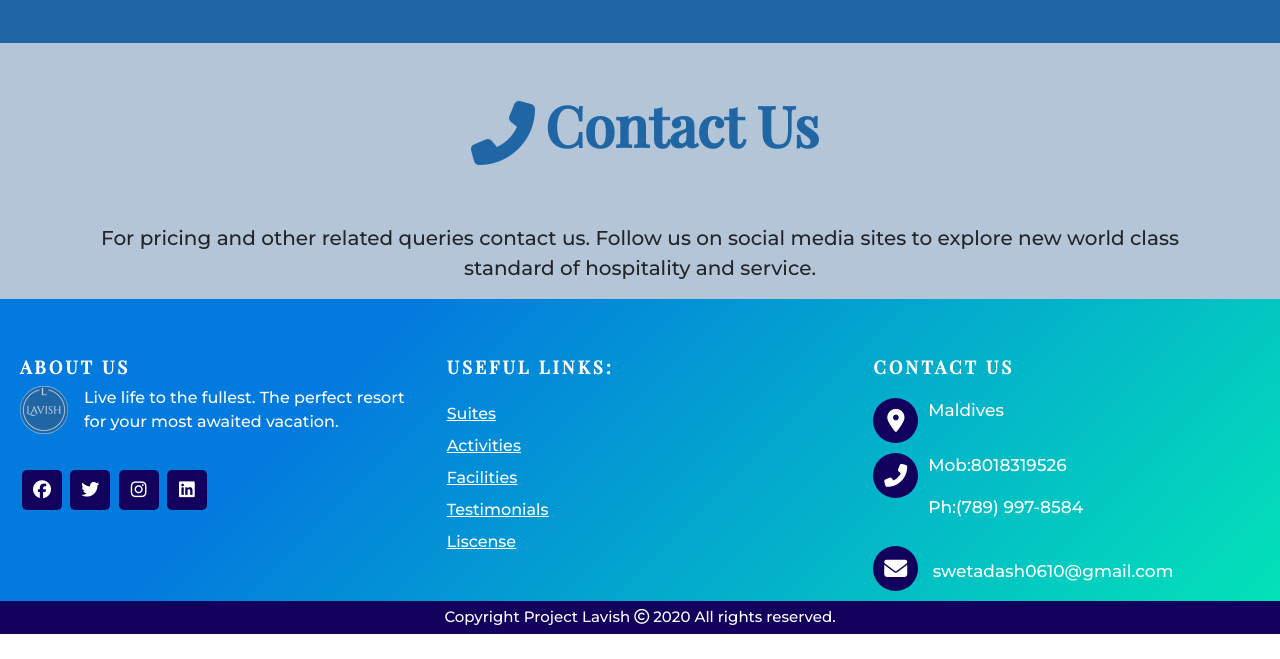
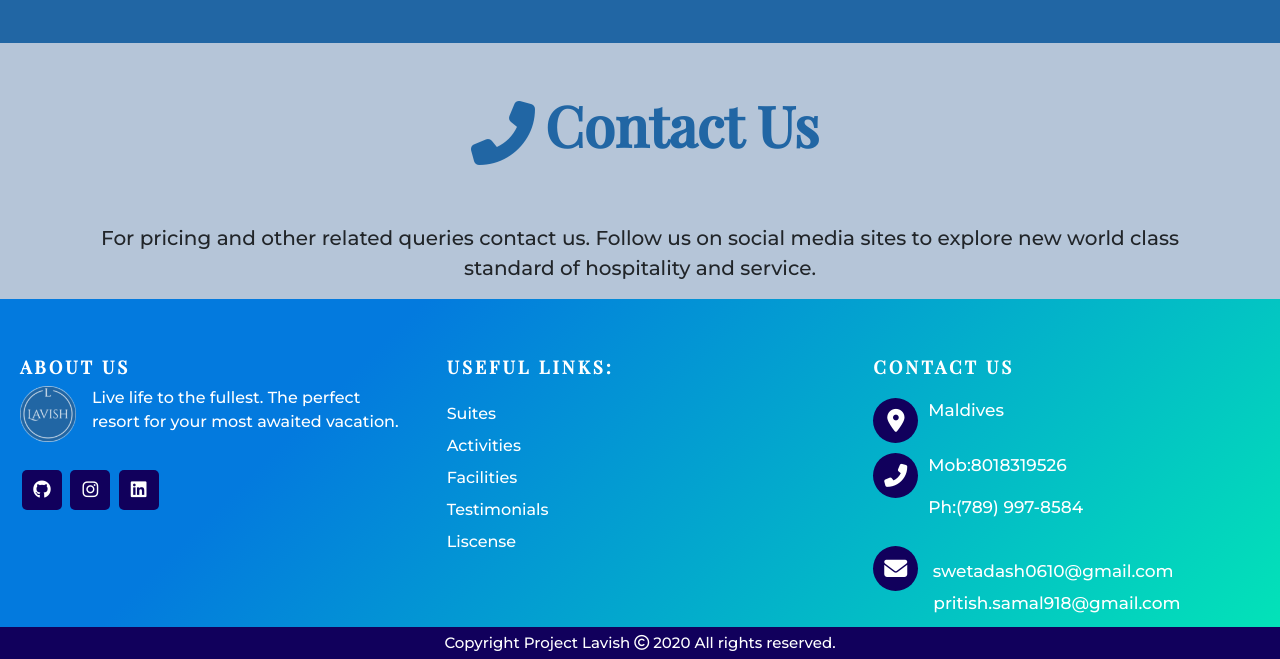
Before and after one commit to CIPHERTron/project-lavish, a plain HTML site: page index.html in a window 1280 px wide. Shown: the part 4593-5252 px from the top of the page. Before the commit the page ends 5227 px from the top, so only its background shows below. Drawn offline with nearby package versions, Linux system fonts and the light colour scheme.

Commit message:
final commit

```diff
--- a/index.html
+++ b/index.html
@@ -448,15 +448,15 @@ s60.2,40,120,40s59.8,0,59.8,0l0.2,143H-60V96L-40,95.6z"></path>
     <div class="left box">
       <h2>About Us</h2>
       <div class="about">
-        <img style=" max-width: 3rem; height: 3rem;" src="media/android-chrome-192x192.png" alt="logo">
+        <img style=" max-width: 3.5rem; height: 3.5rem; cursor: pointer;" src="media/android-chrome-192x192.png" alt="logo">
         <The class="about-text">Live life to the fullest. The perfect resort for your most awaited vacation.</p>
       </div>
       <div class="content">
         <div class="social">
-          <a href="#"><span class="fab fa-facebook"></span></a>
-          <a href="#"><span class="fab fa-twitter"></span></a>
-          <a href="#"><span class="fab fa-instagram"></span></a>
-          <a href="#"><span class="fab fa-linkedin"></span></a>
+          <a href="https://github.com/CIPHERTron/project-lavish"><span class="fab fa-github"></span></a>
+          <!-- <a href="#"><span class="fab fa-twitter"></span></a> -->
+          <a href="https://www.instagram.com/"><span class="fab fa-instagram"></span></a>
+          <a href="https://www.linkedin.com/in/swetadash0610?lipi=urn%3Ali%3Apage%3Ad_flagship3_profile_view_base_contact_details%3BZzF7FCySSKOiAPEtCdIBrw%3D%3D"><span class="fab fa-linkedin"></span></a>
         </div>
       </div>
     </div>
@@ -490,6 +490,7 @@ s60.2,40,120,40s59.8,0,59.8,0l0.2,143H-60V96L-40,95.6z"></path>
        <div class="email">
          <span class="fas fa-envelope"></span>
          <span class="text">swetadash0610@gmail.com</span>
+         <span class="text" style="padding-left: 60px;">pritish.samal918@gmail.com</span>
        </div>
       </div>
     </div>
--- a/src/styles.css
+++ b/src/styles.css
@@ -600,6 +600,10 @@ footer {
   line-height: 2rem;
 }
 
+.center ul li a{
+  text-decoration: none !important;
+}
+
 .bottom {
   padding: 5px;
   font-size: 0.9375rem;
```
